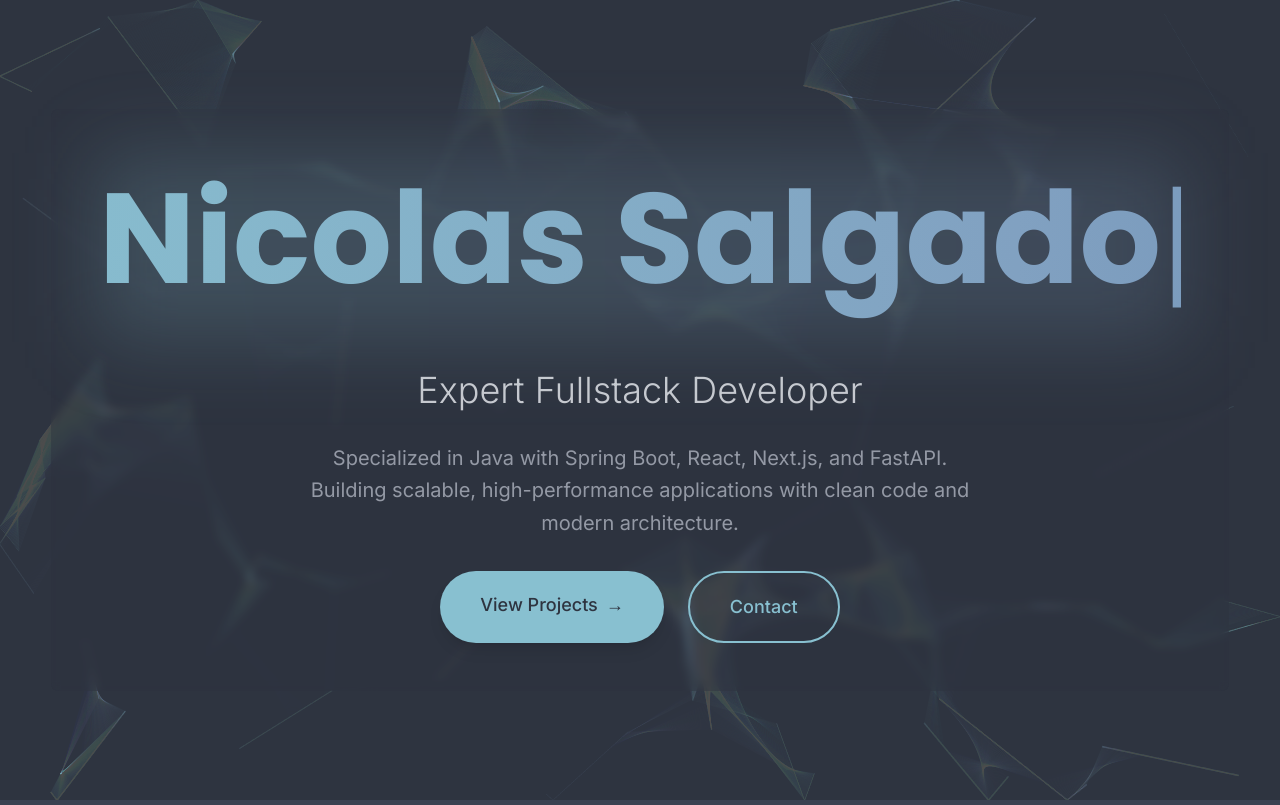
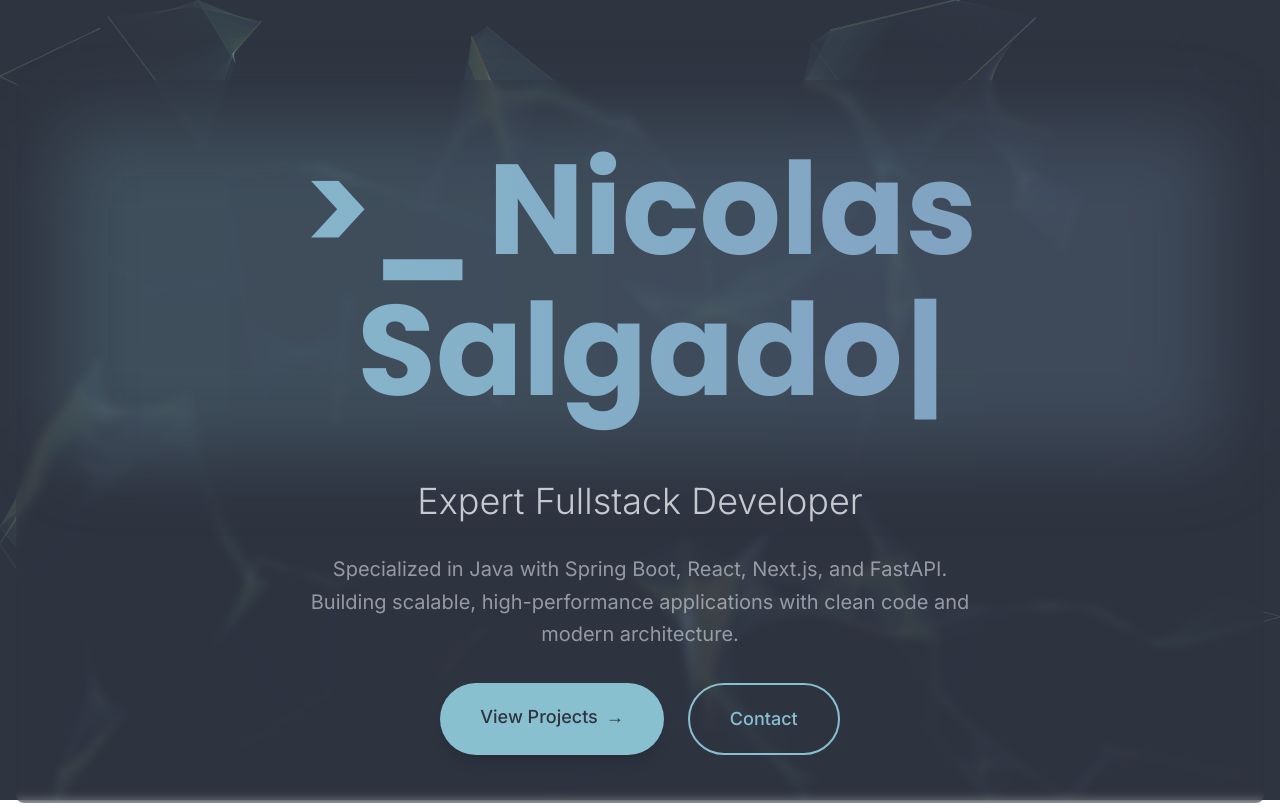
Before and after one commit to nsalgado2000/portfolio-nsalgado, a Next.js app: page / in a window 1280 px wide. Shown: the top 805 px of the page. Built offline with nearby package versions, Linux system fonts and the light colour scheme; no server answers.

Commit message:
feat: add cursor indicator to Hero component for enhanced user interaction

```diff
--- a/src/app/components/Hero.jsx
+++ b/src/app/components/Hero.jsx
@@ -73,6 +73,7 @@
                   lineHeight: '1.1'
                 }}
               >
+                <span className="mr-4 text-[#88C0D0]">&gt;_</span>
                 {displayName || 'Nicolas Salgado'}
                 <span
                   className="inline-block w-4 ml-1 align-middle"
```
